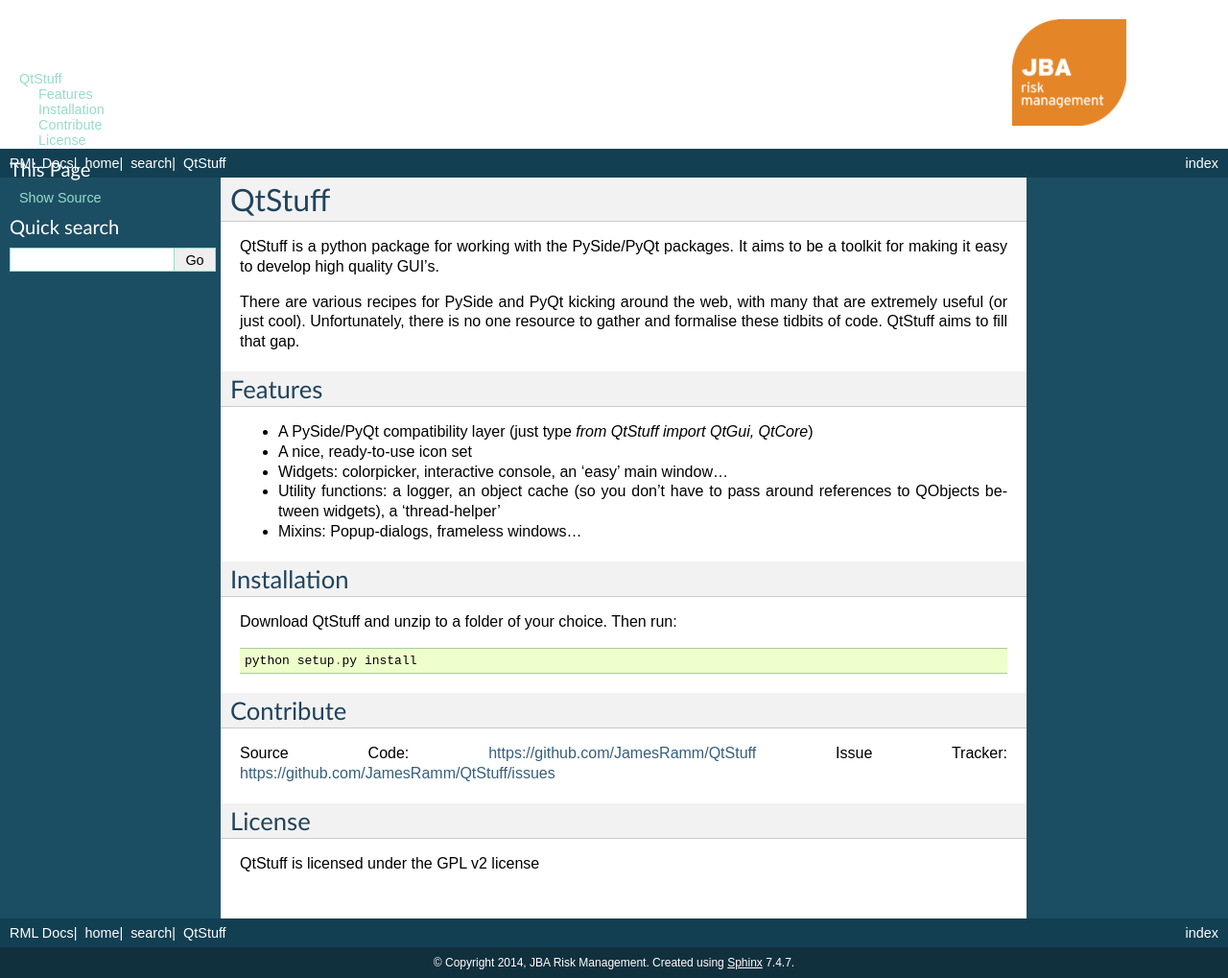
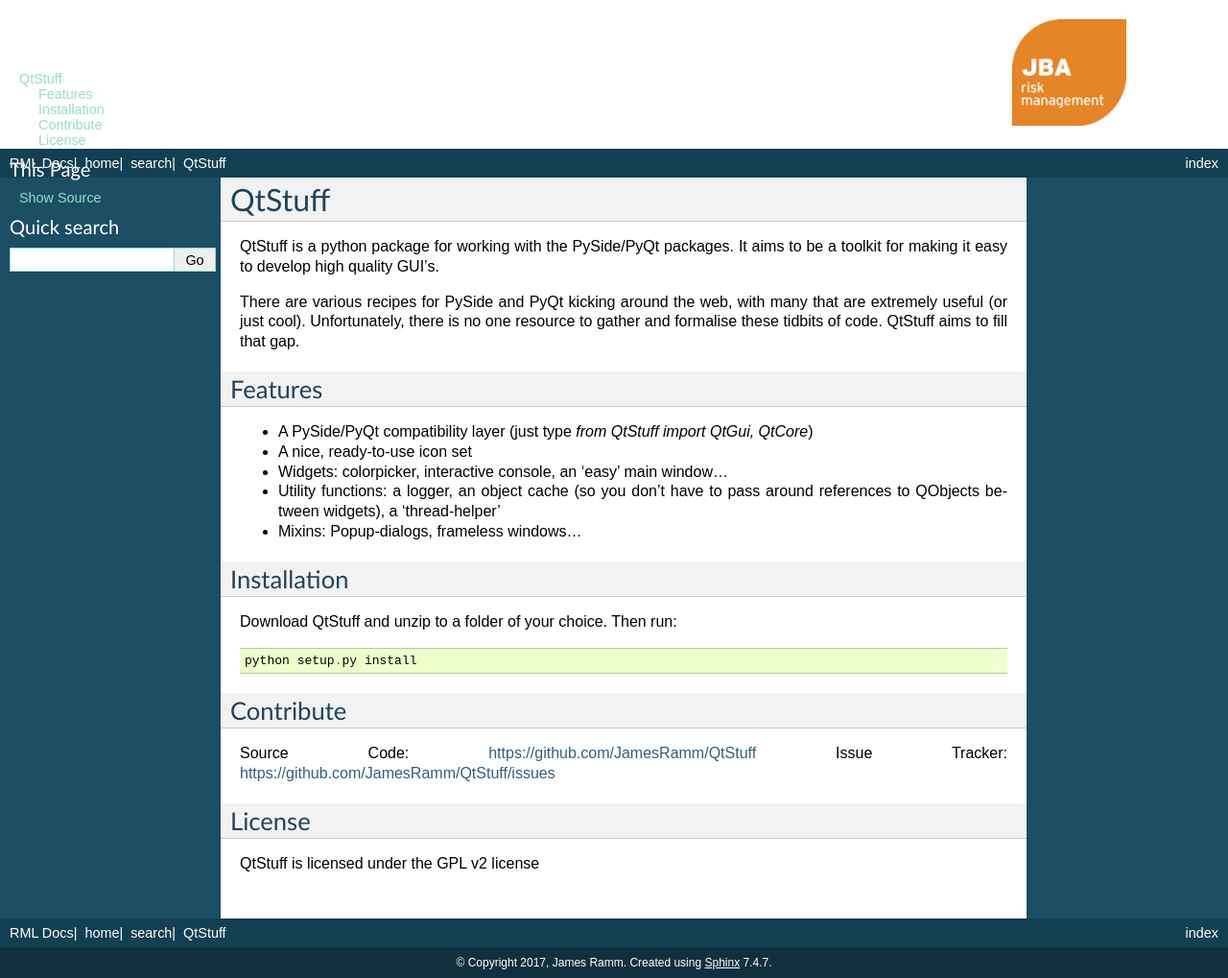
Before and after one commit to JamesRamm/QtStuff, a Sphinx documentation site: the page built from docs/index.rst, in a window 1280 px wide and 1019 px high. Shown: the whole window at 96% size. Built offline with Sphinx 7.4.7, drawn with Linux system fonts in a browser that asks for light colours; formulas are drawn with MathJax 3.

Commit message:
Update conf.py

```diff
--- a/docs/conf.py
+++ b/docs/conf.py
@@ -47,7 +47,7 @@
 
 # General information about the project.
 project = u'QtStuff'
-copyright = u'2014, JBA Risk Management'
+copyright = u'2017, James Ramm'
 
 # The version info for the project you're documenting, acts as replacement for
 # |version| and |release|, also used in various other places throughout the
@@ -127,7 +127,7 @@
 # The name of an image file (within the static path) to use as favicon of the
 # docs.  This file should be a Windows icon file (.ico) being 16x16 or 32x32
 # pixels large.
-html_favicon = "risk_ico.ico"
+#html_favicon = "ico.ico"
 
 # Add any paths that contain custom static files (such as style sheets) here,
 # relative to this directory. They are copied after the builtin static files,
@@ -207,7 +207,7 @@
 
 
 # A comma-separated list of custom stylesheets. Example:
-pdf_stylesheets = ['jba']
+# pdf_stylesheets = ['']
 
 
 # A list of folders to search for stylesheets. Example:
```
